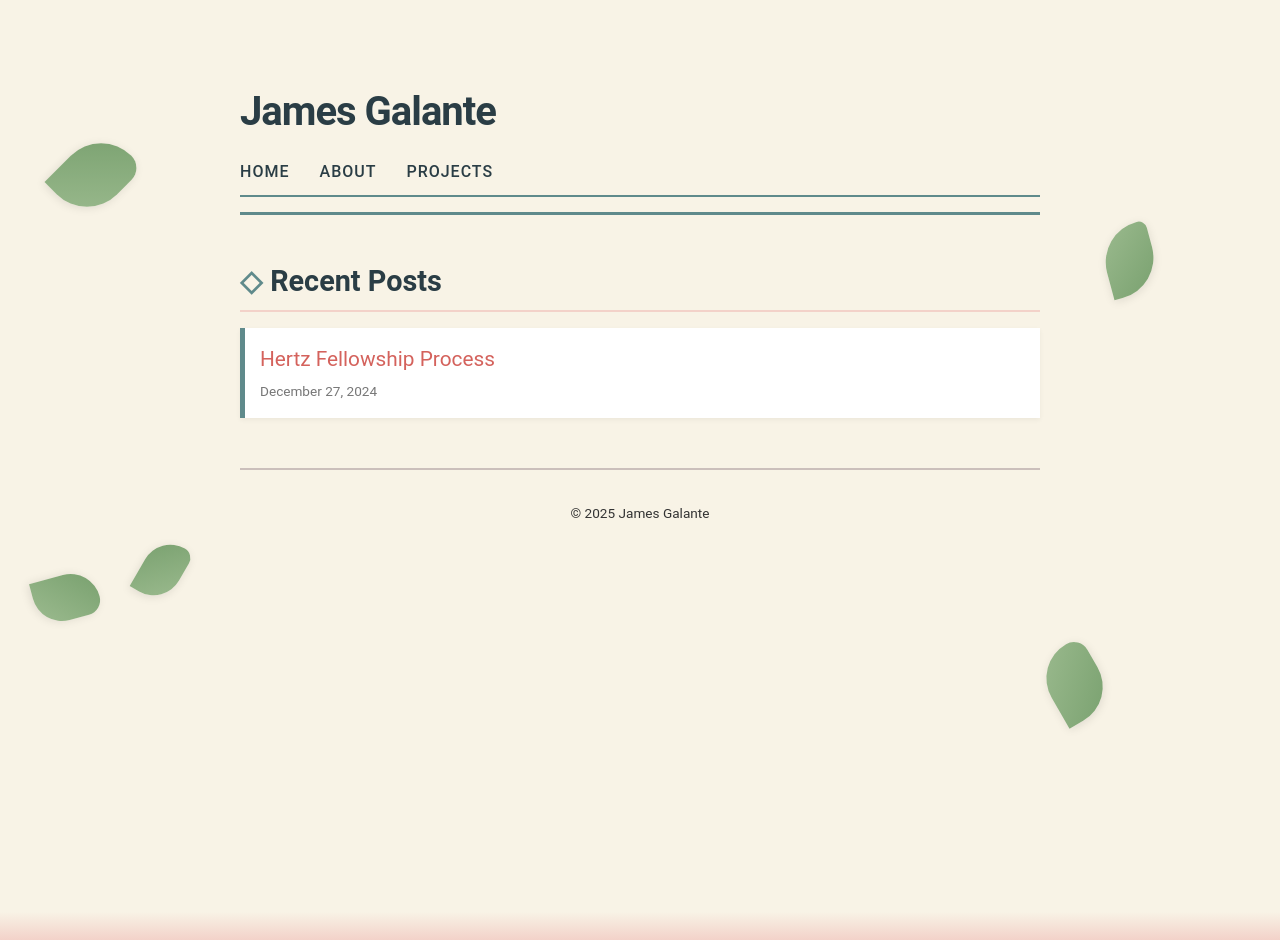
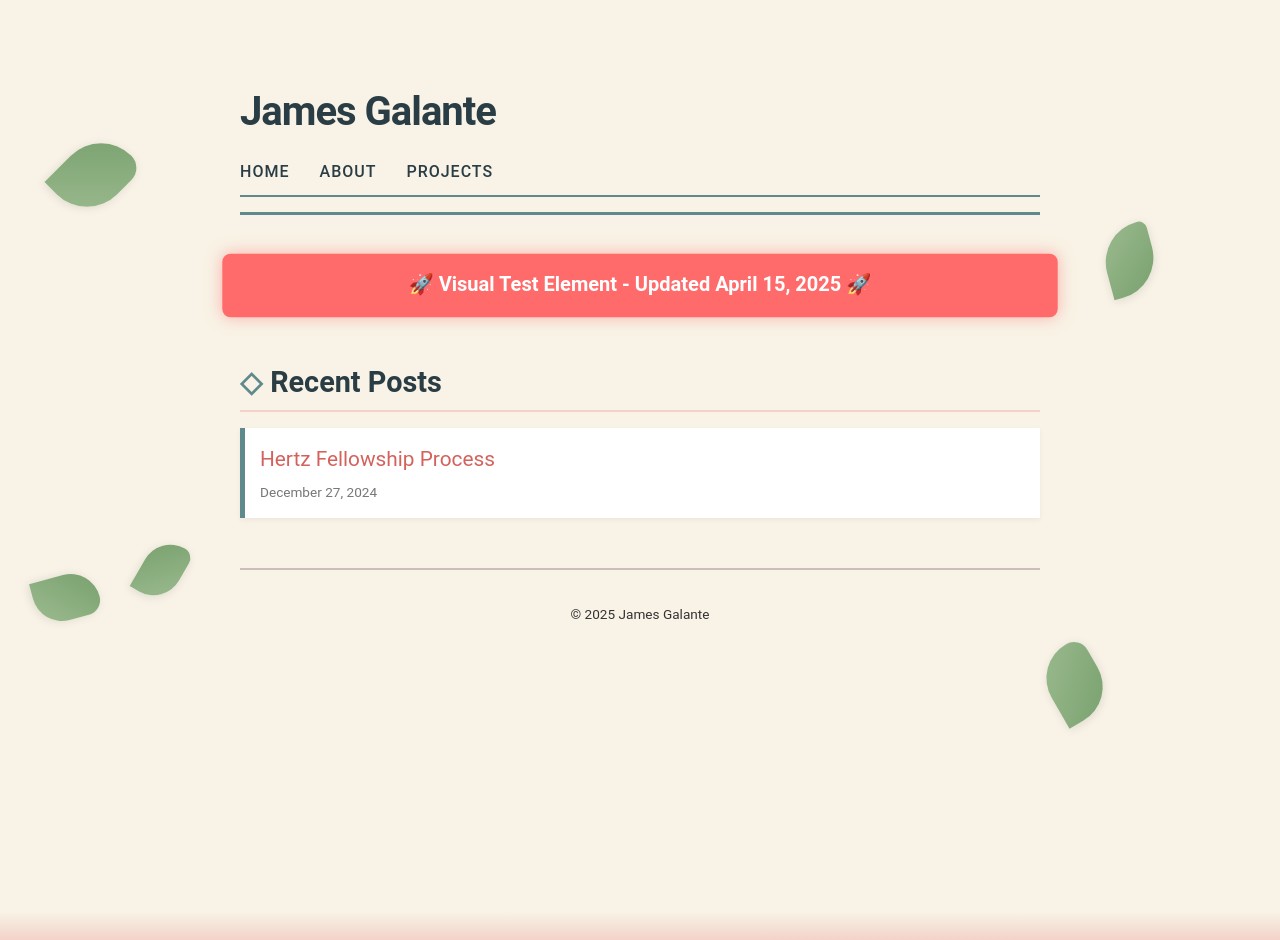
Before and after one commit to jamesgalante/jamesgalante.github.io, a Jekyll site: the page built from index.html, in a window 1280 px wide. Built offline with Jekyll 4.4.1, drawn with Linux system fonts in a browser that asks for light colours; nearby versions of some CDN libraries.

Commit message:
Add visible test banner with animation

```diff
--- a/assets/css/style.css
+++ b/assets/css/style.css
@@ -480,6 +480,26 @@ body {
   }
 }
 
+/* Test Banner */
+.test-banner {
+  background-color: #ff6b6b;
+  color: white;
+  text-align: center;
+  padding: 15px;
+  margin-bottom: 30px;
+  border-radius: 8px;
+  font-weight: bold;
+  font-size: 1.2em;
+  animation: pulse 2s infinite;
+  box-shadow: 0 0 15px rgba(255, 107, 107, 0.5);
+}
+
+@keyframes pulse {
+  0% { transform: scale(1); }
+  50% { transform: scale(1.05); }
+  100% { transform: scale(1); }
+}
+
 /* Subtle Animations */
 .posts li {
   transition: transform 0.2s ease;
--- a/index.html
+++ b/index.html
@@ -1,6 +1,10 @@
 ---
 layout: default
 ---
+<div class="test-banner">
+  🚀 Visual Test Element - Updated April 15, 2025 🚀
+</div>
+
 <div class="posts">
   <h2>Recent Posts</h2>
   <ul>
```
